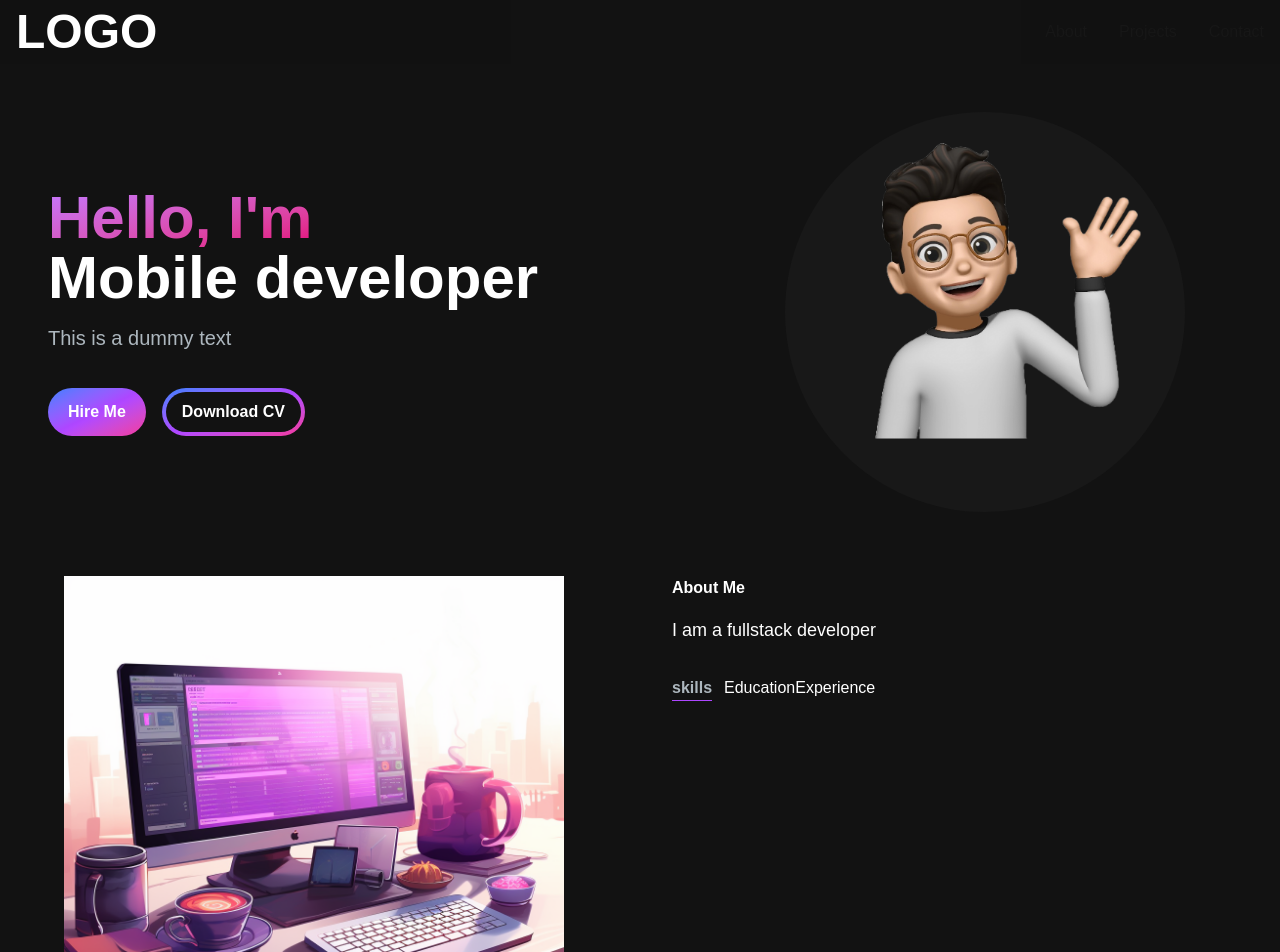
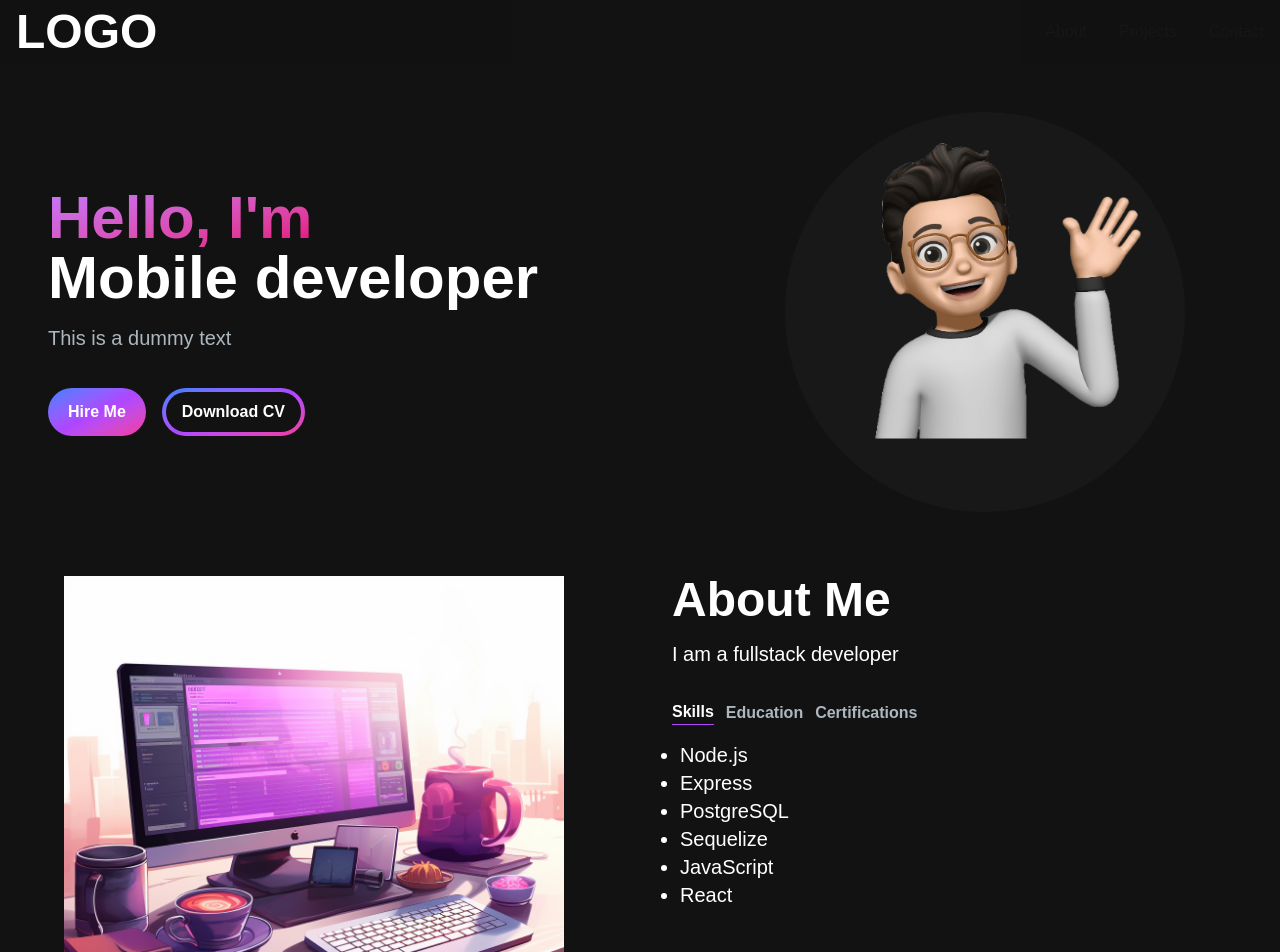
Before and after one commit to Somewhat-Coder/fullstack-portfolio, a Next.js app: page / in a window 1280 px wide. Shown: the top 952 px of the page. Built offline with nearby package versions, Linux system fonts and the light colour scheme.

Commit message:
completed about section

```diff
--- a/src/app/components/AboutSection.tsx
+++ b/src/app/components/AboutSection.tsx
@@ -1,6 +1,45 @@
 "use client";
 import React, { useState, useTransition } from "react";
 import Image from "next/image";
+import TabButton from "./TabButton";
+
+const TAB_DATA = [
+  {
+    title: "Skills",
+    id: "skills",
+    content: (
+      <ul className="list-disc pl-2">
+        <li>Node.js</li>
+        <li>Express</li>
+        <li>PostgreSQL</li>
+        <li>Sequelize</li>
+        <li>JavaScript</li>
+        <li>React</li>
+      </ul>
+    ),
+  },
+  {
+    title: "Education",
+    id: "education",
+    content: (
+      <ul className="list-disc pl-2">
+        <li>Fullstack Academy of Code</li>
+        <li>University of California, Santa Cruz</li>
+      </ul>
+    ),
+  },
+  {
+    title: "Certifications",
+    id: "certifications",
+    content: (
+      <ul className="list-disc pl-2">
+        <li>AWS Cloud Practitioner</li>
+        <li>Google Professional Cloud Developer</li>
+      </ul>
+    ),
+  },
+];
+
 const AboutSection = () => {
   const [tab, setTab] = useState("skills");
   const [isPending, startTransition] = useTransition();
@@ -17,15 +56,38 @@ const AboutSection = () => {
           width={500}
           alt="about-image"
         />
-        <div className="h-full">
-          <h2 className="texet-4xl font-bold text-white mb-4">About Me</h2>
-          <p className="text-base lg:text-lg">I am a fullstack developer</p>
-          <div className="flex flex-row mt-8">
-            <span className="mr-3 font-semibold hover:text-white text-[#ADB7BE] border-b border-purple-500">
-              skills
-            </span>
-            <span>Education</span>
-            <span>Experience</span>
+        <div className="mt-4 md:mt-0 text-left flex flex-col h-full">
+          <h2 className="text-2xl md:text-4xl lg:text-5xl font-bold text-white mb-4">
+            About Me
+          </h2>
+          <p className="text-sm md:text-lg lg:text-xl">
+            I am a fullstack developer
+          </p>
+          <div className="flex flex-row justify-start mt-8">
+            <TabButton
+              active={tab == "skills"}
+              selectTab={() => handleTabChange("skills")}
+            >
+              {" "}
+              Skills{" "}
+            </TabButton>
+            <TabButton
+              active={tab == "education"}
+              selectTab={() => handleTabChange("education")}
+            >
+              {" "}
+              Education{" "}
+            </TabButton>
+            <TabButton
+              active={tab == "certifications"}
+              selectTab={() => handleTabChange("certifications")}
+            >
+              {" "}
+              Certifications{" "}
+            </TabButton>
+          </div>
+          <div className="mt-4 text-sm md:text-xl">
+            {TAB_DATA.find((t) => t.id == tab)?.content}
           </div>
         </div>
       </div>
--- a/src/app/components/TabButton.tsx
+++ b/src/app/components/TabButton.tsx
@@ -1,9 +1,22 @@
-import React from 'react'
+import React from "react";
+import { tabButtonPropType } from "../tyoes";
 
-const TabButton = () => {
+const TabButton = ({
+  active,
+  selectTab,
+  children,
+}: tabButtonPropType) => {
+  const buttonClasses = active
+    ? "text-white border-b border-purple-500"
+    : "text-[#ADB7BE]";
+
   return (
-    <div>TabButton</div>
-  )
-}
+    <button onClick={selectTab}>
+      <p className={`mr-3 font-semibold hover:text-white ${buttonClasses}`}>
+        {children}
+      </p>
+    </button>
+  );
+};
 
-export default TabButton
+export default TabButton;
--- a/src/app/tyoes/index.ts
+++ b/src/app/tyoes/index.ts
@@ -2,3 +2,4 @@
 
 
 export * from './nav';
+export * from './tabButton';
--- /dev/null
+++ b/src/app/tyoes/tabButton.ts
@@ -0,0 +1,5 @@
+export type tabButtonPropType = {
+  active: boolean;
+  selectTab: () => void;
+  children: string[];
+};
```
